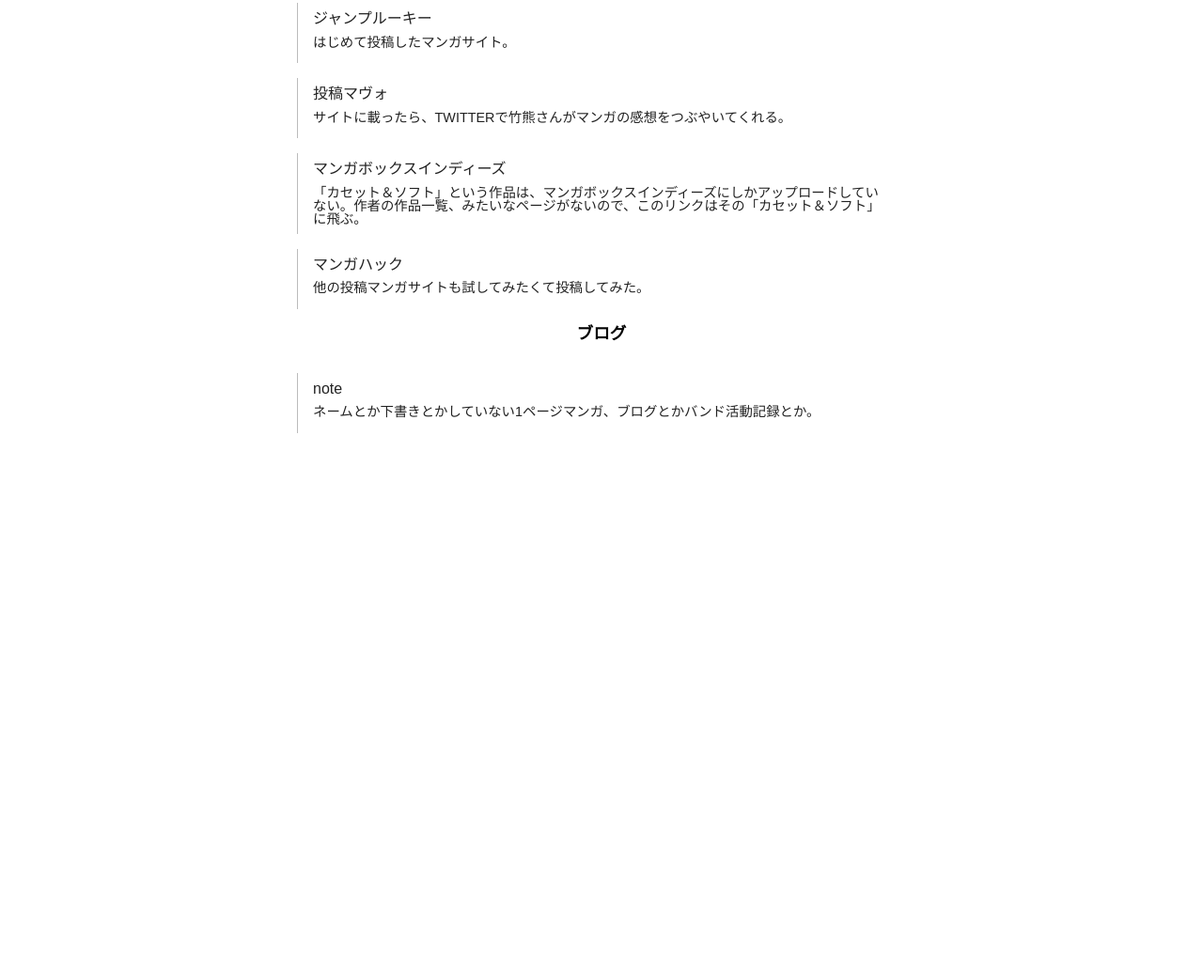
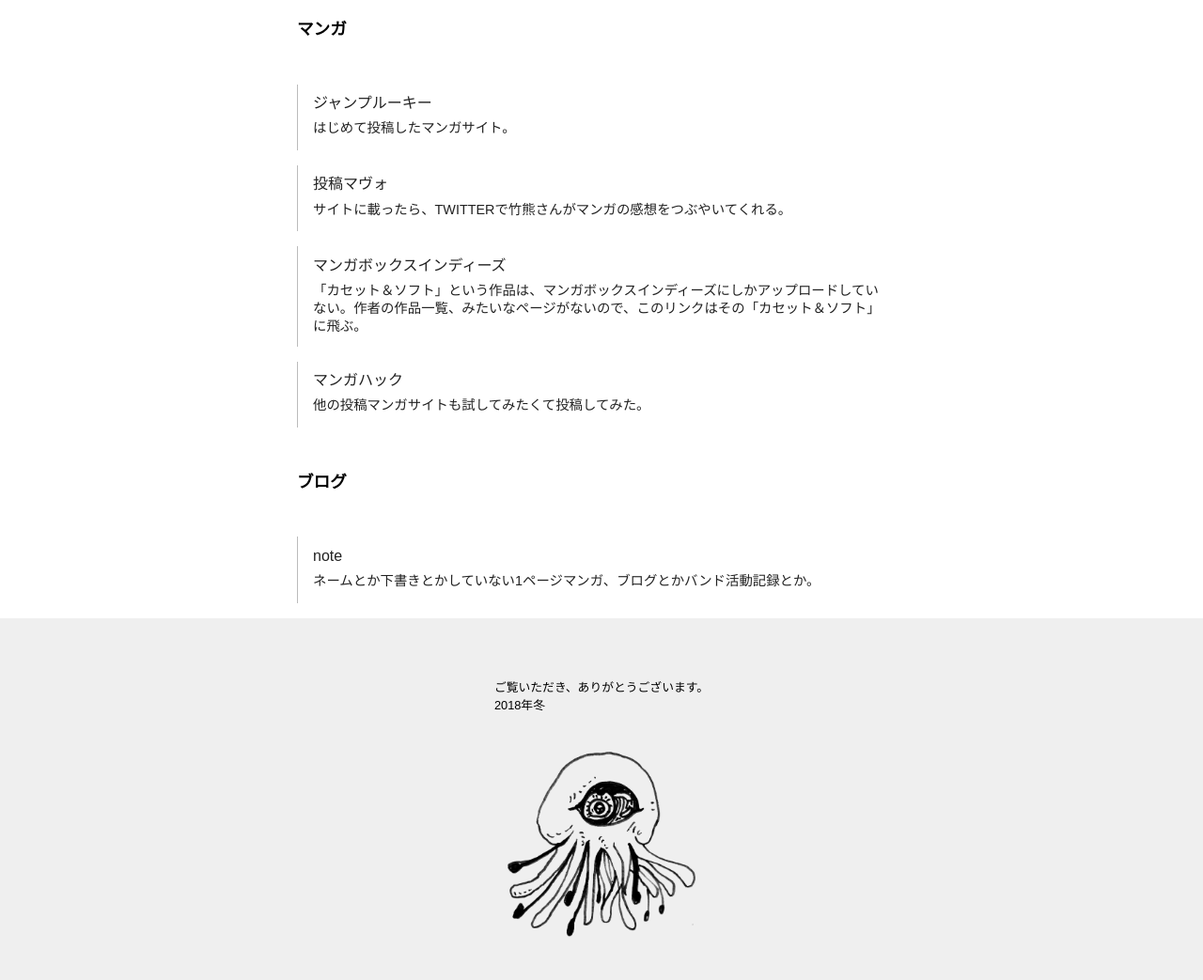
Before and after one commit to amitanigo/amitanigo.github.io-build, a website: page dev/pug/index.pug in a window 1280 px wide. Shown: the part 773-1816 px from the top of the page at 94% size. Before the commit the page ends 1250 px from the top, so only its background shows below. Drawn offline with nearby package versions, Linux system fonts and the light colour scheme; files that its build step writes are made by us from their sources; files whose address does not match are found by name.

Commit message:
add footer and change css
add footer and change css

```diff
--- a/dev/pug/includes/_footer.pug
+++ b/dev/pug/includes/_footer.pug
@@ -1 +1,7 @@
 footer.footer
+  .footer-text
+    p ご覧いただき、ありがとうございます。
+        br
+        | 2018年冬
+  figure.fotter-hero
+    img(src="images/footer.png")
--- a/dev/pug/index.pug
+++ b/dev/pug/index.pug
@@ -75,5 +75,3 @@
 						dl.link-dl
 							dt.link-dl__title note
 							dd.link-dl__data ネームとか下書きとかしていない1ページマンガ、ブログとかバンド活動記録とか。
-
-	// footer.footer footer
--- a/dev/src/styles/common.scss
+++ b/dev/src/styles/common.scss
@@ -34,8 +34,8 @@
 
 .section {
   display: block;
-  padding: 0;
-  margin: 0 0 32px;
+  padding: 2rem 0;
+  margin: 0 0 0;
 }
 @media screen and (min-width: 980px) {
   .section {
@@ -45,13 +45,13 @@
 }
 .title {
   display: block;
-  padding: 0;
-  margin: 0 0 8px;
-  text-align: center;
+  padding: 2rem;
+  margin: 4rem 0;
+  text-align: left;
   font-size: 2.2rem;
 }
 @media screen and (min-width: 768px) {
   .title {
-    margin: 0 0 32px;
+    margin: 32px 0;
   }
 }
--- a/dev/src/styles/layout/_footer.scss
+++ b/dev/src/styles/layout/_footer.scss
@@ -1,4 +1,9 @@
 .footer {
+	display: block;
+	padding: 8rem 0;
+	background:#efefef;
+	border-top: #bbb;
+	text-align: center;
 	@include breakpoint( tablet ) {
 	}
 	@include breakpoint( pc ) {
@@ -8,3 +13,16 @@
 	@include breakpoint( full ) {
 	}
 }
+.footer-text {
+	display: inline-block;
+	text-align: left;
+	font-size: 1.6rem;
+	line-height: 2.4rem;
+}
+.fotter-hero {
+	display: block;
+	width:80%;
+	max-width: 200px;
+	margin: 0 auto;
+	padding: 40px 10%;
+}
--- a/dev/src/styles/original/_box.scss
+++ b/dev/src/styles/original/_box.scss
@@ -1,12 +1,12 @@
 .box {
   display: block;
-  padding: 8px 16px;
+  padding: 2rem;
   line-height: 1.6em;
   text-align: center;
   font-size: 1.8rem;
   background:#efefef;
   &.margin_bottom {
-    margin-bottom: 16px;
+    // margin-bottom: 16px;
   }
 }
 .box__text {
@@ -15,6 +15,6 @@
 }
 @media screen and (min-width: 768px) {
   .box {
-    padding: 16px 16px;
+    // padding: 8rem;
   }
 }
--- a/dev/src/styles/original/_link.scss
+++ b/dev/src/styles/original/_link.scss
@@ -2,7 +2,7 @@
   position: relative;
   display: block;
   min-height: 48px;
-  padding: 8px 16px;
+  padding: 1.4rem 2rem;
   margin: 0;
   text-decoration: none;
   color: $color--black;
@@ -10,14 +10,17 @@
 }
 .link-list {
   display: block;
-  margin: 0 0 16px;
+  margin: 0 0 0;
   padding: 0;
 }
 .link-list__item {
   display: block;
-  margin: 0 2rem 2rem;
+  margin: 2rem;
   padding: 0;
   border-left: 1px solid $color--grey;
+  &:last-child {
+    margin-bottom: 0;
+  }
 }
 .link-dl {
   display: block;
@@ -33,6 +36,6 @@
   display: block;
   margin: 0;
   padding: 0;
-  line-height: 1.8rem;
+  line-height: 2.4rem;
   font-size: 1.8rem;
 }
```
Also changed, not shown: dev/css/common.css, dev/images/footer.png (added), dev/index.html, 1 other file.
